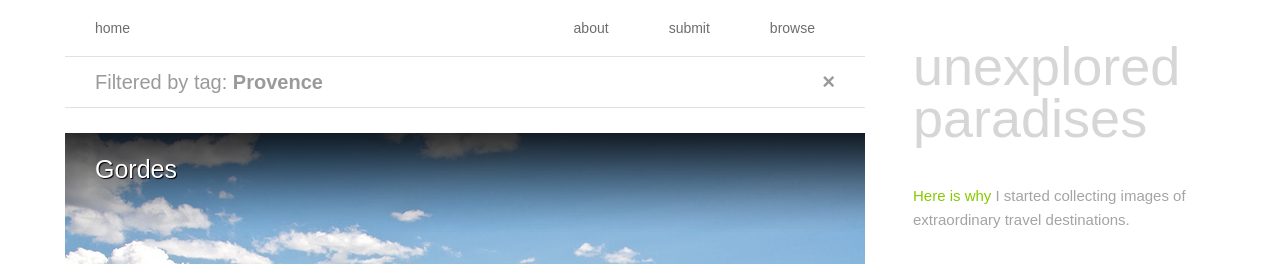
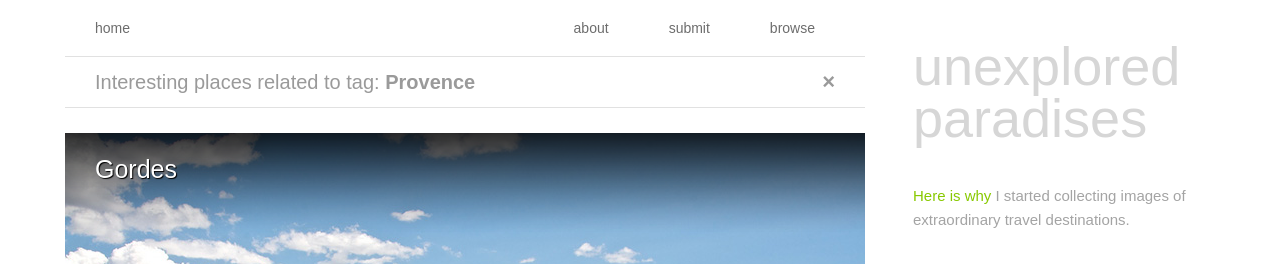
Before and after one commit to crawlingout/unexplored, a Jekyll site: the page built from browse/provence/index.html, in a window 1280 px wide. Shown: the top 264 px of the page. Built offline with Jekyll 4.4.1, drawn with Linux system fonts in a browser that asks for light colours; Markdown is read by kramdown in place of the engine named in the settings; comment, search, counter and statistics services are not loaded.

Commit message:
Small SEO tweak

```diff
--- a/_includes/filteredposts.html
+++ b/_includes/filteredposts.html
@@ -1,7 +1,7 @@
 <div class="filtered">
     <a class="filteredby back" href="/browse" title="back to browsing">
         {% if page.type == "country" %}
-            Interesting places: <strong>{{ page.tag }}</strong>
+            Interesting places in <strong>{{ page.tag }}</strong>
         {% else %}
             Filtered by {{ page.type }}: <strong>{{ page.tag }}</strong>
         {% endif %}
--- a/_includes/tagposts.html
+++ b/_includes/tagposts.html
@@ -1,6 +1,6 @@
 <div class="filtered">
     <a class="filteredby back" href="/browse" title="back to browsing">
-        Filtered by {{ page.type }}: <strong>{{ page.tag }}</strong>
+        Interesting places related to {{ page.type }}: <strong>{{ page.tag }}</strong>
     </a>
     <a href="/" class="close filteredby" title="remove the filter">&times;</a>
     <div class="clear"></div>
```
